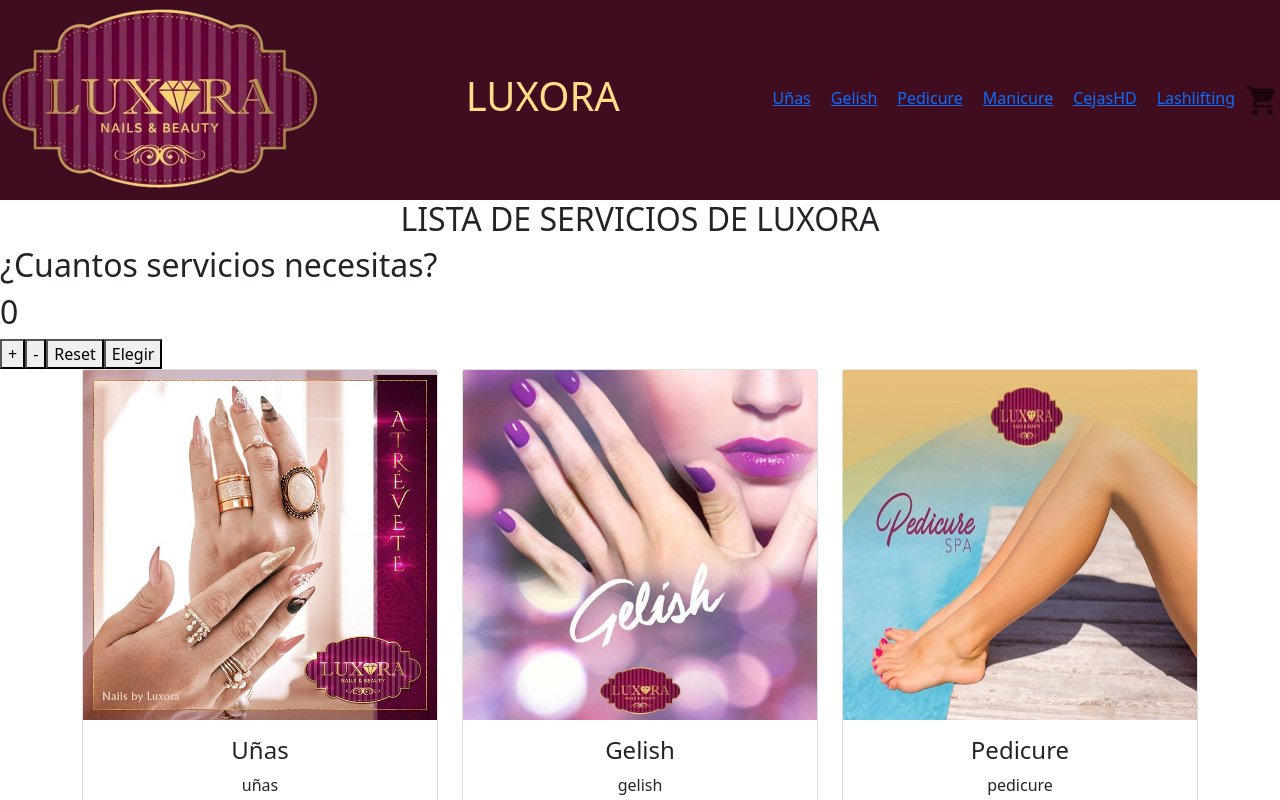
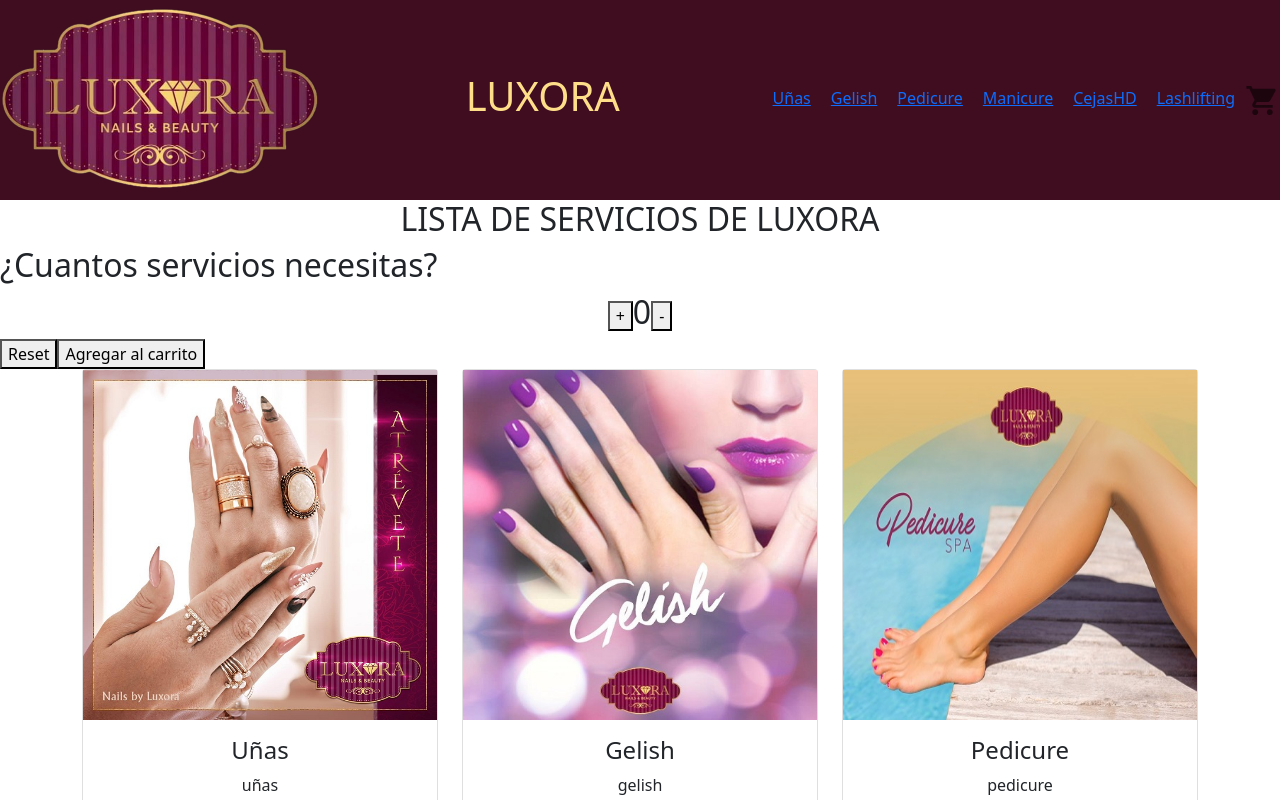
Before and after one commit to EduardoContreras21/reactJS, a React (Create React App) app: page / in a window 1280 px wide. Shown: the top 800 px of the page. Built offline with nearby package versions, Linux system fonts and the light colour scheme.

Commit message:
Cart Context corregido

```diff
--- a/src/components/ItemCount.js
+++ b/src/components/ItemCount.js
@@ -3,7 +3,7 @@
 const ItemCount = ({initial=0, stock, onAdd}) => {
 const [contador,setContador]=useState(initial);
     /*SUMAR*/
-    const agregar = () =>{
+    const sumar = () =>{
         contador<stock && setContador(contador+1);
     }
     /*RESTAR*/
@@ -14,14 +14,20 @@
     const reset = () =>{
         setContador(initial)
     }
+    /*AGREGAR*/
+    const agregar =()=>{
+        onAdd(contador)
+    }
     return(
         <>
         <h2>¿Cuantos servicios necesitas?</h2>
-        <h2>{contador}</h2>
-        <button onClick={agregar}>+</button>
-        <button onClick={restar}>-</button>
+        <div className="d-flex justify-content-center align-items-center">
+            <button onClick={sumar}>+</button>
+            <h2>{contador}</h2>
+            <button onClick={restar}>-</button>
+        </div>
         <button onClick={reset}>Reset</button>
-        <button onClick={onAdd}>Elegir</button>
+        <button onClick={agregar}>Agregar al carrito</button>
         </>
     )
 }
--- a/src/components/ItemDetail.js
+++ b/src/components/ItemDetail.js
@@ -7,15 +7,14 @@
 
 function ItemDetail({servicio}) {
 
-  const {carrito, setCarrito} = useState (false);
+  const [carrito, setCarrito] = useState (false);
   const { addServicio } = useContext(contexto);
   const onAdd = (contador) =>{
+    setCarrito(true);
     addServicio({...items, cantidad:contador});
-    setCarrito(true);
   }
 
   return (
-    <>
     <div className="card container d-flex justify-content-center align-items-center h-100" >
         <img src={servicio.imagen} alt=''style={{maxHeight: 500 }}></img>
         <div className='card-body col-md-4'>
@@ -24,15 +23,14 @@
             <p>
               {servicio.precio}
             </p>
-  <ItemCount initial={0} stock={3} onAdd={onAdd} /><br></br><br></br>
-<Link to='./Cart.js'><button className='btn btn-primary'>Agendar Cita</button></Link>
-<Link to='/'><button className='btn btn-primary'>Seguir Comprando</button></Link>
-
-            <Link to={(`/servicio/${servicio.id}`)}><button className='btn btn-primary'>Adquirir</button></Link>
+            {carrito
+            ? (<div><Link to='./Cart.js'><button className='btn btn-primary'>Agendar Cita</button></Link>
+            <Link to='/'><button className='btn btn-primary'>Seguir Comprando</button></Link></div>)
+            :
+            (<ItemCount initial={0} stock={3} onAdd={onAdd} />)
+            }
         </div>
     </div>
-
-</>
 )
 }
 
--- a/src/components/Navbar.js
+++ b/src/components/Navbar.js
@@ -20,7 +20,7 @@
         <div style={styles.links}>
         <nav>
             {categories.map((category) => <NavLink key={category.id} style={styles.link} to={category.route}>{category.name}</NavLink>)}
-            <Link to ="Cart"><Cartwidget /></Link>
+            <Link to ="./Cart.js"><Cartwidget /></Link>
 
         </nav>
         </div>
```
